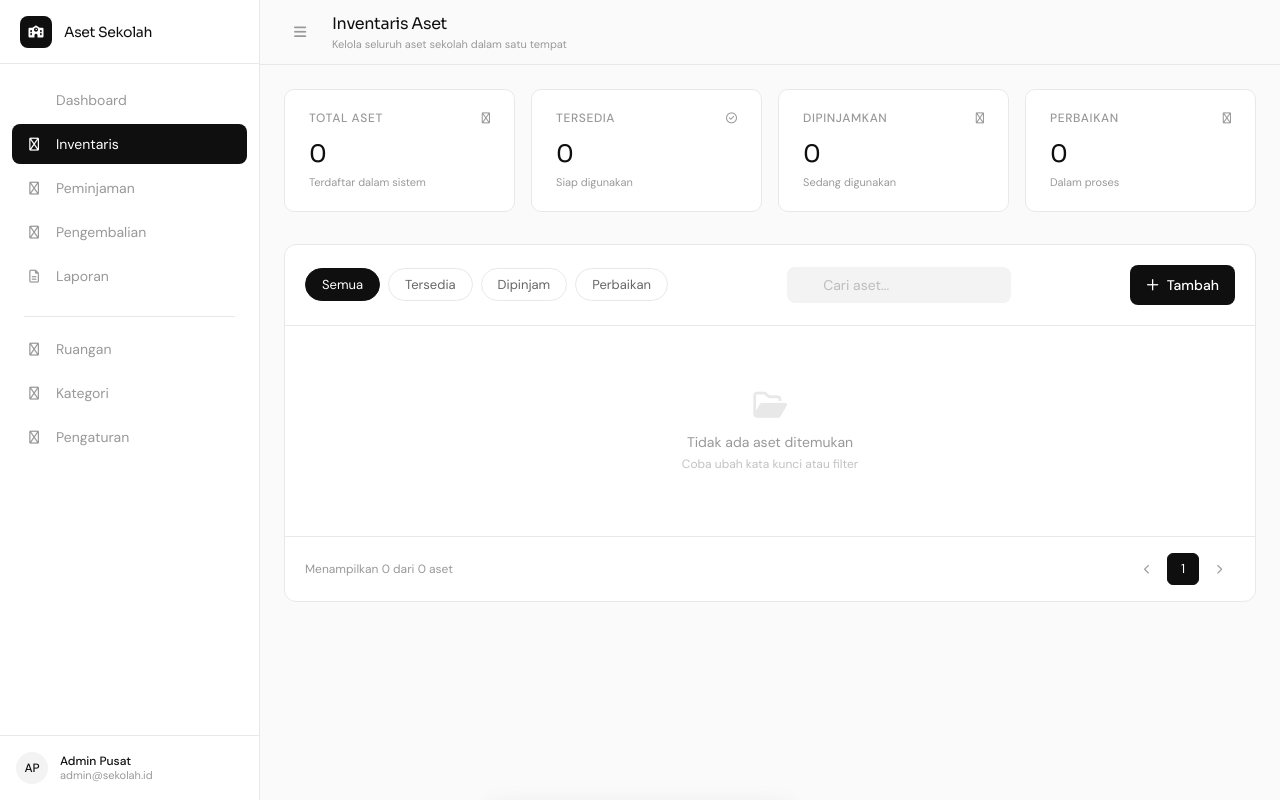
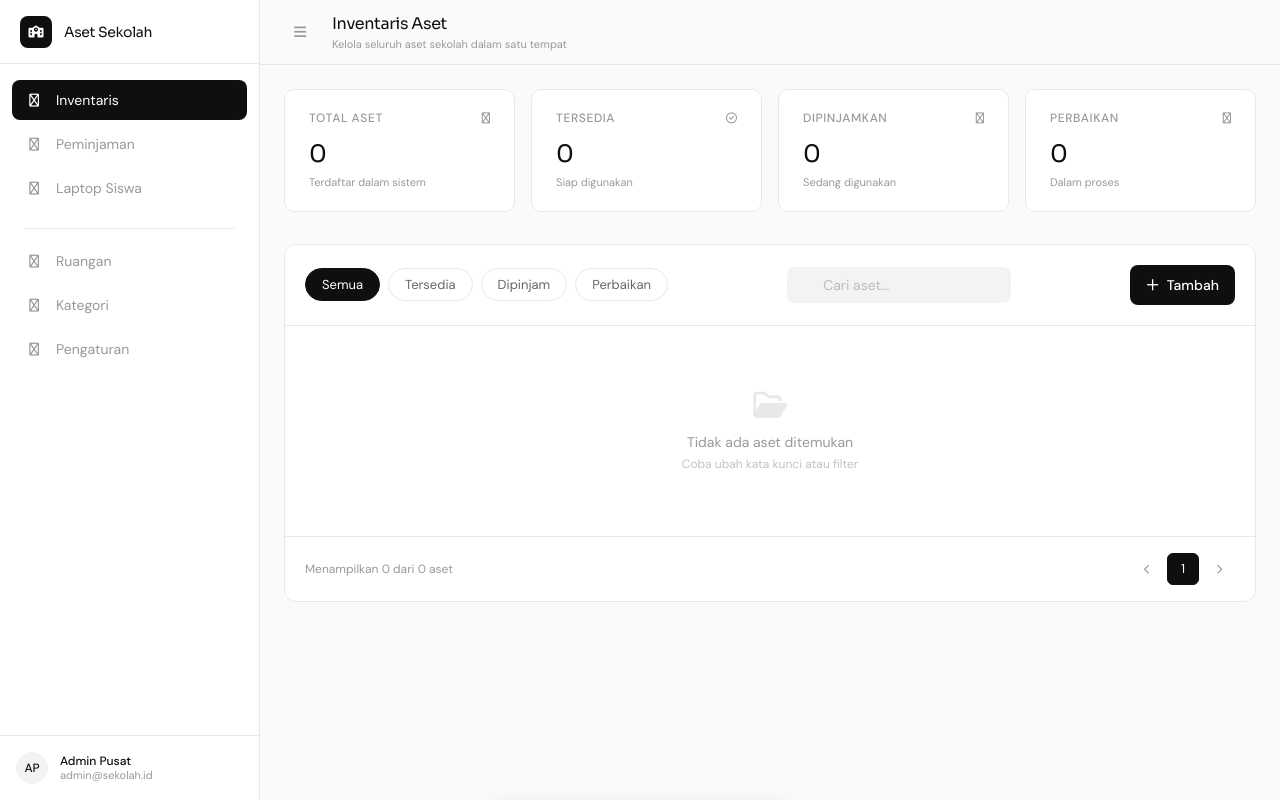
Before and after one commit to universalsigmateknologi/sarpras_management, a Django app: page /inventaris/ in a window 1280 px wide. Run offline with Django 4.2, Linux system fonts and the light colour scheme; the visitor is signed in with stand-in values (Sample User, id 1); data that the repository does not hold is empty.

Commit message:
reset a sidebar menu

```diff
--- a/templates/base.html
+++ b/templates/base.html
@@ -218,10 +218,6 @@
         </div>
 
         <nav class="flex-1 py-4 px-3 space-y-1 overflow-y-auto">
-            <a href="#" class="nav-item flex items-center px-3 py-2.5 rounded-lg text-sm {% if active_page == 'dashboard' %}bg-ink text-white{% else %}text-muted hover:text-ink hover:bg-subtle{% endif %}" data-nav="dashboard">
-                <i class="fa-regular fa-grid-2 nav-icon w-5 text-center mr-3 text-[13px]"></i>
-                <span class="nav-label">Dashboard</span>
-            </a>
             <a href="{% url 'inventaris:index' %}" class="nav-item flex items-center px-3 py-2.5 rounded-lg text-sm {% if active_page == 'inventaris' %}bg-ink text-white{% else %}text-muted hover:text-ink hover:bg-subtle{% endif %}" data-nav="inventaris">
                 <i class="fa-regular fa-boxes-stacked nav-icon w-5 text-center mr-3 text-[13px]"></i>
                 <span class="nav-label">Inventaris</span>
@@ -230,13 +226,9 @@
                 <i class="fa-regular fa-hand-holding nav-icon w-5 text-center mr-3 text-[13px]"></i>
                 <span class="nav-label">Peminjaman</span>
             </a>
-            <a href="#" class="nav-item flex items-center px-3 py-2.5 rounded-lg text-sm {% if active_page == 'pengembalian' %}bg-ink text-white{% else %}text-muted hover:text-ink hover:bg-subtle{% endif %}" data-nav="pengembalian">
-                <i class="fa-regular fa-rotate-left nav-icon w-5 text-center mr-3 text-[13px]"></i>
-                <span class="nav-label">Pengembalian</span>
-            </a>
-            <a href="#" class="nav-item flex items-center px-3 py-2.5 rounded-lg text-sm {% if active_page == 'laporan' %}bg-ink text-white{% else %}text-muted hover:text-ink hover:bg-subtle{% endif %}" data-nav="laporan">
-                <i class="fa-regular fa-file-lines nav-icon w-5 text-center mr-3 text-[13px]"></i>
-                <span class="nav-label">Laporan</span>
+            <a href="#" class="nav-item flex items-center px-3 py-2.5 rounded-lg text-sm {% if active_page == 'pengaturan' %}bg-ink text-white{% else %}text-muted hover:text-ink hover:bg-subtle{% endif %}" data-nav="pengaturan">
+                <i class="fa-regular fa-gear nav-icon w-5 text-center mr-3 text-[13px]"></i>
+                <span class="nav-label">Laptop Siswa</span>
             </a>
 
             <div class="pt-4 pb-2 px-3">
```
